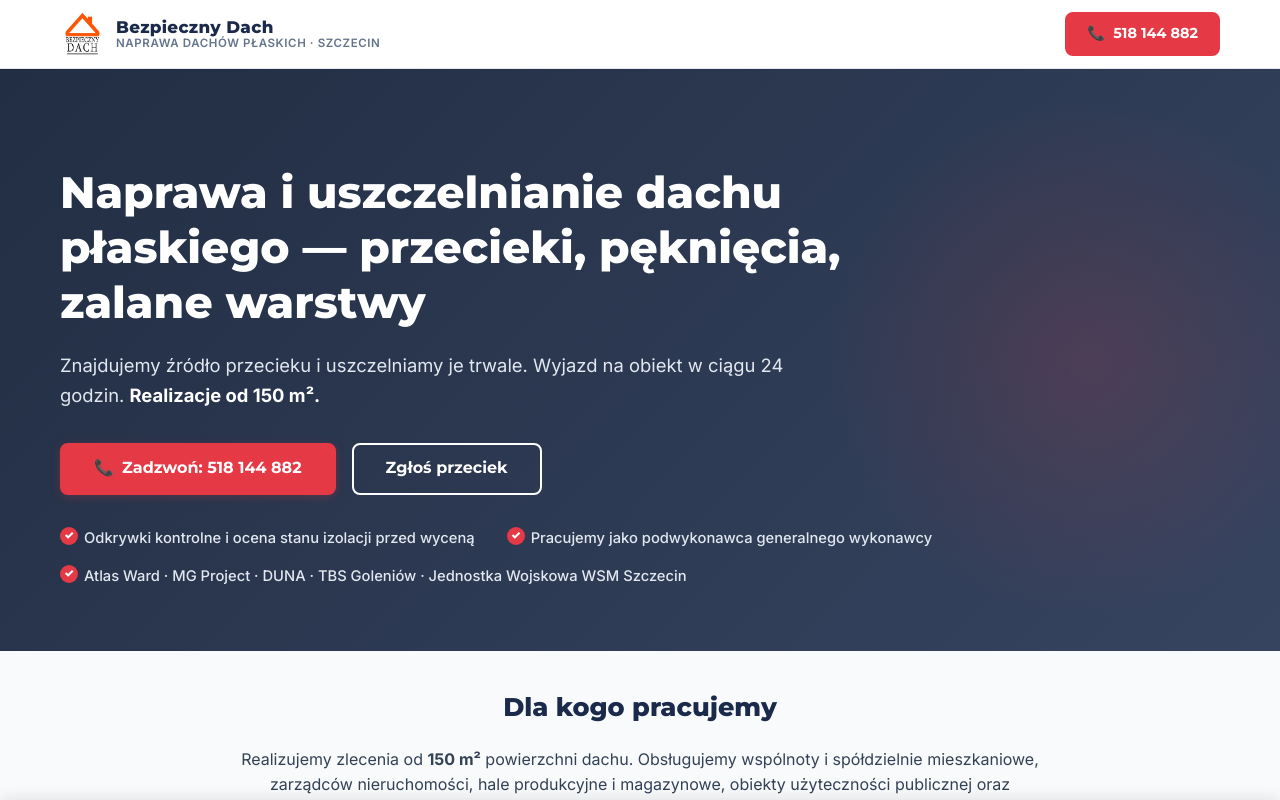
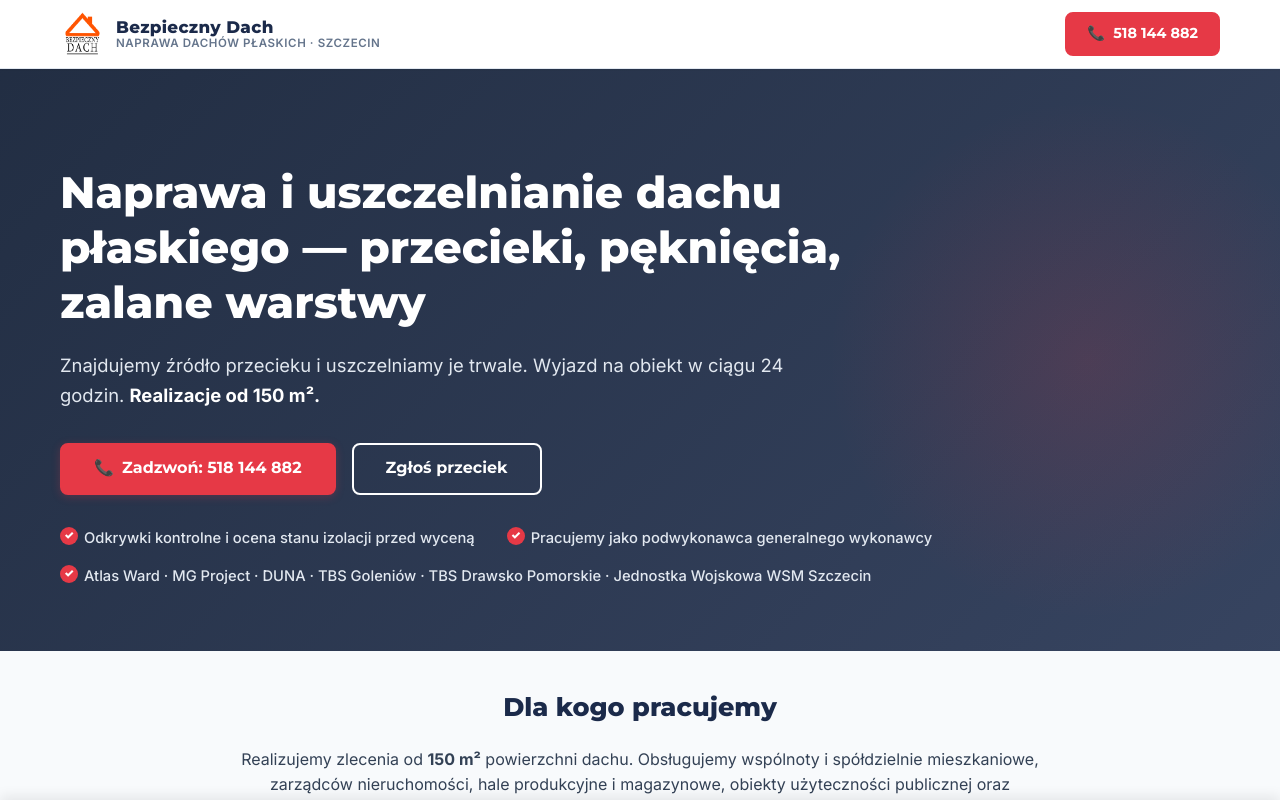
Before and after one commit to TraperRoku/RoofFrontendSite, a React (Create React App) app in the folder bezpieczny-dach/: page /naprawa-dachu-plaskiego in a window 1280 px wide. Shown: the top 800 px of the page. Built offline with nearby package versions, Linux system fonts and the light colour scheme; a web font is replaced by a local one.

Commit message:
duze zmiany

```diff
--- a/bezpieczny-dach/src/App.jsx
+++ b/bezpieczny-dach/src/App.jsx
@@ -97,6 +97,11 @@ function HomeTrustStrip() {
           <li className="home-trust-strip__item">
             <div className="home-trust-strip__icon" aria-hidden="true">🏢</div>
             <strong>TBS Goleniów</strong>
+            <span>Towarzystwo Budownictwa Społecznego</span>
+          </li>
+          <li className="home-trust-strip__item">
+            <div className="home-trust-strip__icon" aria-hidden="true">🏢</div>
+            <strong>TBS Drawsko Pomorskie</strong>
             <span>Towarzystwo Budownictwa Społecznego</span>
           </li>
           <li className="home-trust-strip__item">
@@ -352,7 +357,7 @@ function HomePage() {
           property="og:description"
           content={
             'Specjalistyczne wykonawstwo dachów płaskich dla B2B. Hale, bloki, obiekty ' +
-            `publiczne — głównie pow. ${MIN_AREA_M2} m². Referencje: Atlas Ward, MG Project, DUNA, TBS Goleniów, WSM Szczecin, Durable.`
+            `publiczne — głównie pow. ${MIN_AREA_M2} m². Referencje: Atlas Ward, MG Project, DUNA, TBS Goleniów, TBS Drawsko Pomorskie, WSM Szczecin, Durable.`
           }
         />
 
--- a/bezpieczny-dach/src/components/Testimonials.jsx
+++ b/bezpieczny-dach/src/components/Testimonials.jsx
@@ -74,6 +74,7 @@ const trustedClients = [
   { name: 'MG Project', desc: 'Generalny Wykonawca' },
   { name: 'DUNA', desc: 'Generalny Wykonawca' },
   { name: 'TBS Goleniów', desc: 'Towarzystwo Budownictwa Społecznego' },
+  { name: 'TBS Drawsko Pomorskie', desc: 'Towarzystwo Budownictwa Społecznego' },
   { name: 'Durable', desc: 'Serwis dachów — Przecław, Szczecin' },
   { name: 'Jednostka Wojskowa', desc: 'Szczecin — WSM' },
 ];
--- a/bezpieczny-dach/src/components/pages/krycie-papa-termozgrzewalna.jsx
+++ b/bezpieczny-dach/src/components/pages/krycie-papa-termozgrzewalna.jsx
@@ -302,7 +302,7 @@ function KryciePapaTermozgrzewalna() {
             <ul className="landing-hero__trust">
               <li>Pełna dokumentacja powykonawcza (DWU, karty materiałowe)</li>
               <li>Pracujemy z inspektorami nadzoru i generalnymi wykonawcami</li>
-              <li>Atlas Ward · MG Project · DUNA · TBS Goleniów · Jednostka Wojskowa WSM Szczecin · Durable</li>
+              <li>Atlas Ward · MG Project · DUNA · TBS Goleniów · TBS Drawsko Pomorskie · Jednostka Wojskowa WSM Szczecin · Durable</li>
             </ul>
           </div>
         </section>
@@ -473,6 +473,10 @@ function KryciePapaTermozgrzewalna() {
                 <span>Towarzystwo Budownictwa Społecznego</span>
               </li>
               <li>
+                <strong>TBS Drawsko Pomorskie</strong>
+                <span>Towarzystwo Budownictwa Społecznego</span>
+              </li>
+              <li>
                 <strong>Jednostka Wojskowa WSM</strong>
                 <span>Szczecin</span>
               </li>
--- a/bezpieczny-dach/src/components/pages/naprawa-dachu-plaskiego.jsx
+++ b/bezpieczny-dach/src/components/pages/naprawa-dachu-plaskiego.jsx
@@ -307,7 +307,7 @@ function NaprawaDachuPlaskiego() {
             <ul className="landing-hero__trust">
               <li>Odkrywki kontrolne i ocena stanu izolacji przed wyceną</li>
               <li>Pracujemy jako podwykonawca generalnego wykonawcy</li>
-              <li>Atlas Ward · MG Project · DUNA · TBS Goleniów · Jednostka Wojskowa WSM Szczecin</li>
+              <li>Atlas Ward · MG Project · DUNA · TBS Goleniów · TBS Drawsko Pomorskie · Jednostka Wojskowa WSM Szczecin</li>
             </ul>
           </div>
         </section>
@@ -479,6 +479,10 @@ function NaprawaDachuPlaskiego() {
                 <span>Towarzystwo Budownictwa Społecznego</span>
               </li>
               <li>
+                <strong>TBS Drawsko Pomorskie</strong>
+                <span>Towarzystwo Budownictwa Społecznego</span>
+              </li>
+              <li>
                 <strong>Jednostka Wojskowa WSM</strong>
                 <span>Szczecin</span>
               </li>
--- a/bezpieczny-dach/src/components/pages/ocieplenie-dachu-plaskiego.jsx
+++ b/bezpieczny-dach/src/components/pages/ocieplenie-dachu-plaskiego.jsx
@@ -303,7 +303,7 @@ function OcieplenieDachuPlaskiego() {
             <ul className="landing-hero__trust">
               <li>Obliczenia cieplne i dobór grubości izolacji pod wymagania techniczne</li>
               <li>Jedna ekipa: ocieplenie + nowe krycie papą = nie ma winnego przy problemie</li>
-              <li>Atlas Ward · MG Project · DUNA · TBS Goleniów · Jednostka Wojskowa WSM Szczecin · Durable</li>
+              <li>Atlas Ward · MG Project · DUNA · TBS Goleniów · TBS Drawsko Pomorskie · Jednostka Wojskowa WSM Szczecin · Durable</li>
             </ul>
           </div>
         </section>
@@ -469,6 +469,10 @@ function OcieplenieDachuPlaskiego() {
                 <span>Towarzystwo Budownictwa Społecznego</span>
               </li>
               <li>
+                <strong>TBS Drawsko Pomorskie</strong>
+                <span>Towarzystwo Budownictwa Społecznego</span>
+              </li>
+              <li>
                 <strong>Jednostka Wojskowa WSM</strong>
                 <span>Szczecin</span>
               </li>
--- a/bezpieczny-dach/src/components/pages/papaTermozgrzewalna.jsx
+++ b/bezpieczny-dach/src/components/pages/papaTermozgrzewalna.jsx
@@ -86,6 +86,7 @@ const PapaTermozgrzewalna = () => {
             <span>🏗️ MG Project — Generalny Wykonawca</span>
             <span>🏗️ DUNA — Generalny Wykonawca</span>
             <span>🏢 TBS Goleniów</span>
+            <span>🏢 TBS Drawsko Pomorskie</span>
             <span>🎖️ Jednostka Wojskowa (WSM)</span>
           </div>
         </section>
--- a/bezpieczny-dach/src/components/pages/remont-dachu-z-papy.jsx
+++ b/bezpieczny-dach/src/components/pages/remont-dachu-z-papy.jsx
@@ -298,7 +298,7 @@ function RemontDachuZPapy() {
             <ul className="landing-hero__trust">
               <li>Ocena i przygotowanie podłoża przed ułożeniem nowego systemu</li>
               <li>Prowadzimy remonty z inspektorem nadzoru i odbiorami częściowymi</li>
-              <li>Atlas Ward · MG Project · DUNA · TBS Goleniów · Jednostka Wojskowa WSM Szczecin · Durable</li>
+              <li>Atlas Ward · MG Project · DUNA · TBS Goleniów · TBS Drawsko Pomorskie · Jednostka Wojskowa WSM Szczecin · Durable</li>
             </ul>
           </div>
         </section>
@@ -435,6 +435,10 @@ function RemontDachuZPapy() {
                 <span>Towarzystwo Budownictwa Społecznego</span>
               </li>
               <li>
+                <strong>TBS Drawsko Pomorskie</strong>
+                <span>Towarzystwo Budownictwa Społecznego</span>
+              </li>
+              <li>
                 <strong>Jednostka Wojskowa WSM</strong>
                 <span>Szczecin</span>
               </li>
```
